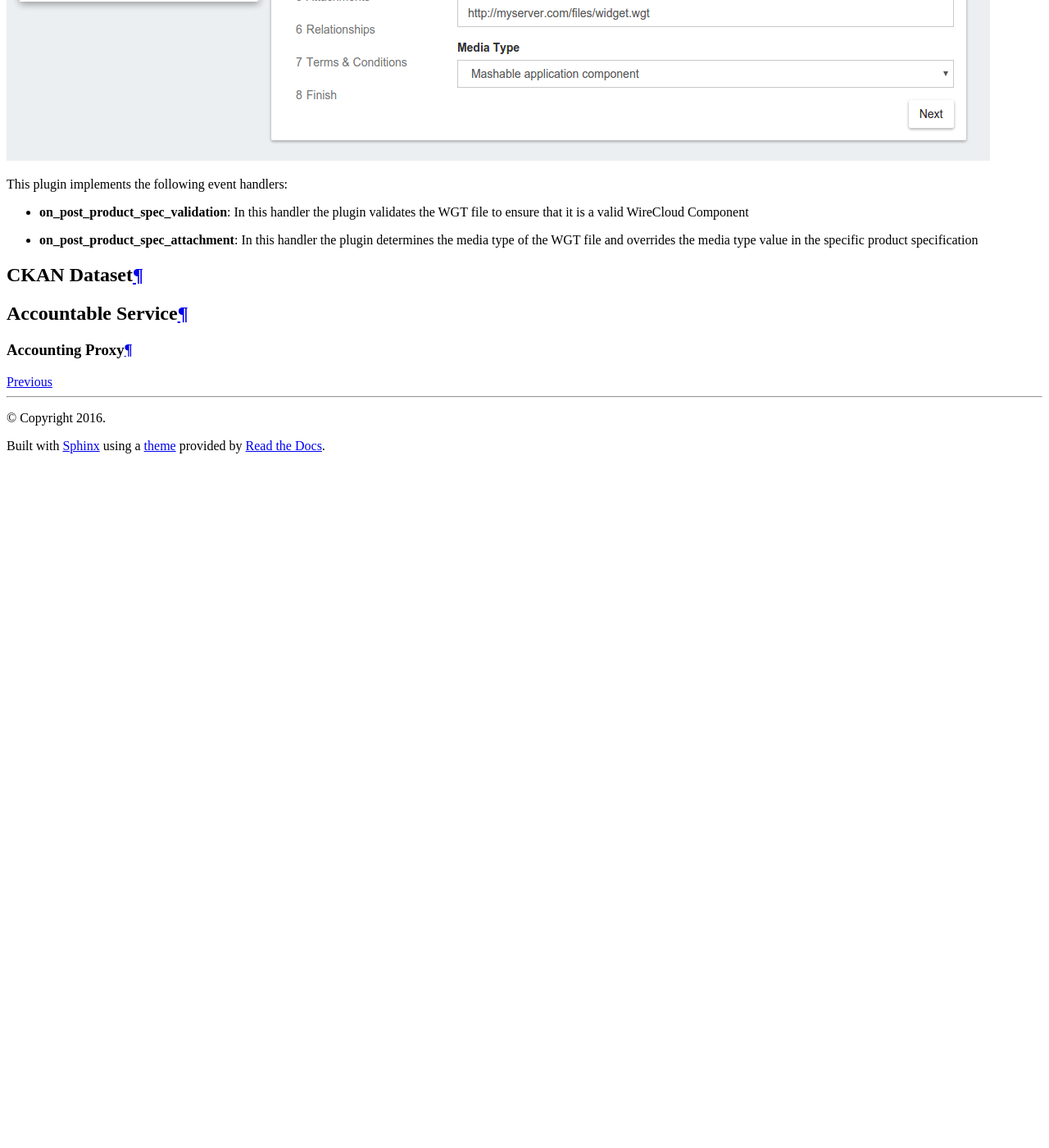
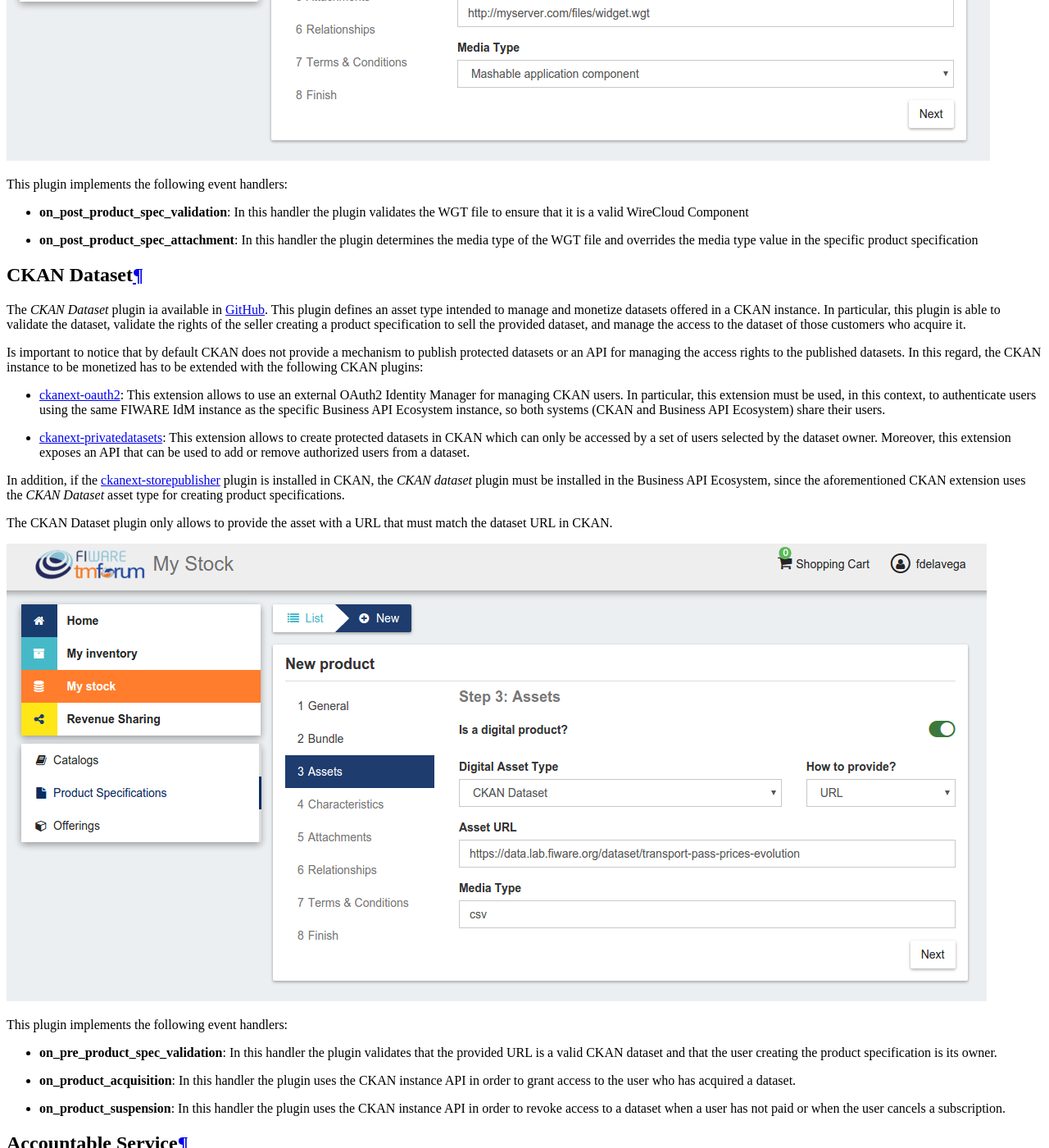
Before and after one commit to FIWARE-TMForum/Business-API-Ecosystem, a Sphinx documentation site: the page built from doc/plugins-guide.rst, in a window 1280 px wide and 1400 px high, scrolled down 1691 px. Shown: the whole window at 82% size. Built offline with Sphinx 7.4.7 and the Read the Docs theme 2.0.0, drawn with Linux system fonts in a browser that asks for light colours; comment, search, counter and statistics services are not loaded; before the commit the page ends 2252 px from its top, so only the background shows below that.

Commit message:
Include CKAN plugin documentation

```diff
--- a/doc/plugins-guide.rst
+++ b/doc/plugins-guide.rst
@@ -45,6 +45,42 @@
 CKAN Dataset
 ------------
 
+The *CKAN Dataset* plugin ia available in `GitHub <https://github.com/FIWARE-TMForum/wstore-ckan-plugin>`__.
+This plugin defines an asset type intended to manage and monetize datasets offered in a CKAN instance. In particular,
+this plugin is able to validate the dataset, validate the rights of the seller creating a product specification to sell
+the provided dataset, and manage the access to the dataset of those customers who acquire it.
+
+Is important to notice that by default CKAN does not provide a mechanism to publish protected datasets or an API for
+managing the access rights to the published datasets. In this regard, the CKAN instance to be monetized has to be extended
+with the following CKAN plugins:
+
+* `ckanext-oauth2 <https://github.com/conwetlab/ckanext-oauth2>`__: This extension allows to use an external OAuth2 Identity Manager
+  for managing CKAN users. In particular, this extension must be used, in this context, to authenticate users using the same
+  FIWARE IdM instance as the specific Business API Ecosystem instance, so both systems (CKAN and Business API Ecosystem)
+  share their users.
+* `ckanext-privatedatasets <https://github.com/conwetlab/ckanext-privatedatasets>`__: This extension allows to create
+  protected datasets in CKAN which can only be accessed by a set of users selected by the dataset owner. Moreover, this
+  extension exposes an API that can be used to add or remove authorized users from a dataset.
+
+In addition, if the `ckanext-storepublisher <https://github.com/FIWARE-TMForum/ckanext-storepublisher>`__ plugin is installed
+in CKAN, the *CKAN dataset* plugin must be installed in the Business API Ecosystem, since the aforementioned CKAN extension
+uses the *CKAN Dataset* asset type for creating product specifications.
+
+The CKAN Dataset plugin only allows to provide the asset with a URL that must match the dataset URL in CKAN.
+
+.. image:: /images/plugin/ckan1.png
+   :align: center
+
+This plugin implements the following event handlers:
+
+* **on_pre_product_spec_validation**: In this handler the plugin validates that the provided URL is a valid CKAN dataset and
+  that the user creating the product specification is its owner.
+* **on_product_acquisition**: In this handler the plugin uses the CKAN instance API in order to grant access to the user
+  who has acquired a dataset.
+* **on_product_suspension**: In this handler the plugin uses the CKAN instance API in order to revoke access to a dataset
+  when a user has not paid or when the user cancels a subscription.
+
+
 -------------------
 Accountable Service
 -------------------
```
Also changed, not shown: doc/images/plugin/ckan1.png (added).
